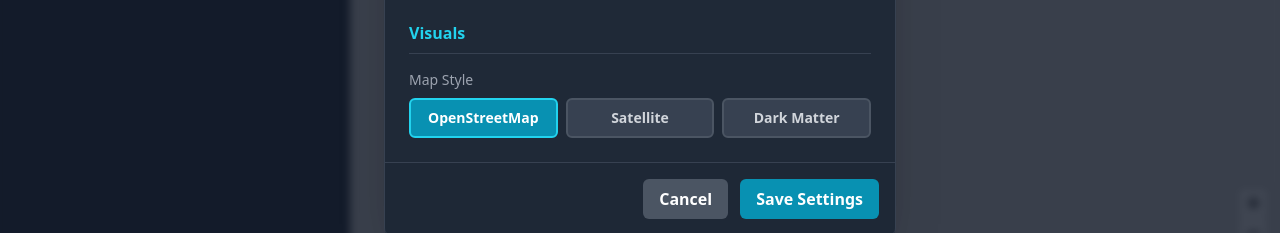
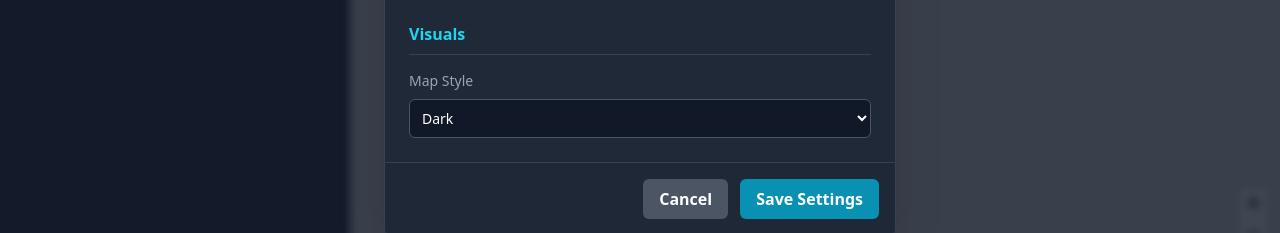
Before and after one commit to capem/Harbor-Trajectory-Planner, a React (Vite) app: page / in a window 1280 px wide. Both pictures are taken after a click on the button 1220 px from the left and 22 px from the top of the page. Shown: the part 523-756 px from the top of the page. Built offline with nearby package versions, Linux system fonts and the light colour scheme.

Commit message:
feat: Add more map tile layer options
Introduces a dropdown selection for map tile layers, replacing the previous radio button group. Includes new options for satellite, dark, light, topographic, and toner lite map styles, enhancing visual customization for trajectory planning.

```diff
--- a/App.tsx
+++ b/App.tsx
@@ -43,7 +43,7 @@
     defaultShip: { length: 150, beam: 25, turningRadius: 300 },
     defaultSpeed: 5.0,
     pivotDuration: 30,
-    mapTileLayerId: 'osm',
+    mapTileLayerId: 'dark',
   });
   const [isSettingsOpen, setIsSettingsOpen] = useState(false);
 
--- a/components/SettingsModal.tsx
+++ b/components/SettingsModal.tsx
@@ -105,21 +105,20 @@
 
                     <div>
                         <SectionHeader>Visuals</SectionHeader>
-                        <div role="radiogroup" aria-labelledby="map-style-label">
-                            <span id="map-style-label" className="block text-sm font-medium text-gray-400 mb-2">Map Style</span>
-                            <div className="grid grid-cols-3 gap-2">
+                        <div>
+                            <label htmlFor="map-style-select" className="block text-sm font-medium text-gray-400 mb-2">Map Style</label>
+                            <select
+                                id="map-style-select"
+                                value={settings.mapTileLayerId}
+                                onChange={(e) => setSettings({...settings, mapTileLayerId: e.target.value})}
+                                className="w-full bg-gray-900 border border-gray-600 rounded-md p-2 text-sm text-white focus:ring-cyan-500 focus:border-cyan-500"
+                            >
                                 {MAP_TILE_LAYERS.map(layer => (
-                                    <button
-                                        key={layer.id}
-                                        role="radio"
-                                        aria-checked={settings.mapTileLayerId === layer.id}
-                                        onClick={() => setSettings({...settings, mapTileLayerId: layer.id})}
-                                        className={`p-2 text-center rounded-md text-sm font-semibold transition-all duration-200 border-2 ${settings.mapTileLayerId === layer.id ? 'bg-cyan-600 border-cyan-400 text-white' : 'bg-gray-700 border-gray-600 text-gray-300 hover:border-gray-500'}`}
-                                    >
+                                    <option key={layer.id} value={layer.id}>
                                         {layer.name}
-                                    </button>
+                                    </option>
                                 ))}
-                            </div>
+                            </select>
                         </div>
                     </div>
 
--- a/constants.ts
+++ b/constants.ts
@@ -3,5 +3,9 @@
 export const MAP_TILE_LAYERS: MapTileLayer[] = [
   { id: 'osm', name: 'OpenStreetMap', url: 'https://{s}.tile.openstreetmap.org/{z}/{x}/{y}.png', attribution: '&copy; <a href="https://www.openstreetmap.org/copyright">OpenStreetMap</a> contributors' },
   { id: 'satellite', name: 'Satellite', url: 'https://server.arcgisonline.com/ArcGIS/rest/services/World_Imagery/MapServer/tile/{z}/{y}/{x}', attribution: 'Tiles &copy; Esri &mdash; Source: Esri, i-cubed, USDA, USGS, AEX, GeoEye, Getmapping, Aerogrid, IGN, IGP, UPR-EGP, and the GIS User Community' },
-  { id: 'dark', name: 'Dark Matter', url: 'https://{s}.basemaps.cartocdn.com/dark_all/{z}/{x}/{y}{r}.png', attribution: '&copy; <a href="https://www.openstreetmap.org/copyright">OpenStreetMap</a> contributors &copy; <a href="https://carto.com/attributions">CARTO</a>' },
+  { id: 'dark', name: 'Dark', url: 'https://{s}.basemaps.cartocdn.com/dark_all/{z}/{x}/{y}{r}.png', attribution: '&copy; <a href="https://www.openstreetmap.org/copyright">OpenStreetMap</a> contributors &copy; <a href="https://carto.com/attributions">CARTO</a>' },
+  { id: 'light', name: 'Light', url: 'https://{s}.basemaps.cartocdn.com/light_all/{z}/{x}/{y}{r}.png', attribution: '&copy; <a href="https://www.openstreetmap.org/copyright">OpenStreetMap</a> contributors &copy; <a href="https://carto.com/attributions">CARTO</a>' },
+  { id: 'topo', name: 'Topographic', url: 'https://{s}.tile.opentopomap.org/{z}/{x}/{y}.png', attribution: 'Map data: &copy; <a href="https://www.openstreetmap.org/copyright">OpenStreetMap</a> contributors, <a href="http://viewfinderpanoramas.org">SRTM</a> | Map style: &copy; <a href="https://opentopomap.org">OpenTopoMap</a> (<a href="https://creativecommons.org/licenses/by-sa/3.0/">CC-BY-SA</a>)' },
+  { id: 'toner', name: 'Toner Lite', url: 'https://stamen-tiles-{s}.a.ssl.fastly.net/toner-lite/{z}/{x}/{y}{r}.png', attribution: 'Map tiles by <a href="http://stamen.com">Stamen Design</a>, <a href="http://creativecommons.org/licenses/by/3.0">CC BY 3.0</a> &mdash; Map data &copy; <a href="https://www.openstreetmap.org/copyright">OpenStreetMap</a> contributors' },
+  { id: 'terrain', name: 'Terrain', url: 'https://stamen-tiles-{s}.a.ssl.fastly.net/terrain/{z}/{x}/{y}{r}.png', attribution: 'Map tiles by <a href="http://stamen.com">Stamen Design</a>, <a href="http://creativecommons.org/licenses/by/3.0">CC BY 3.0</a> &mdash; Map data &copy; <a href="https://www.openstreetmap.org/copyright">OpenStreetMap</a> contributors' },
 ];
```
